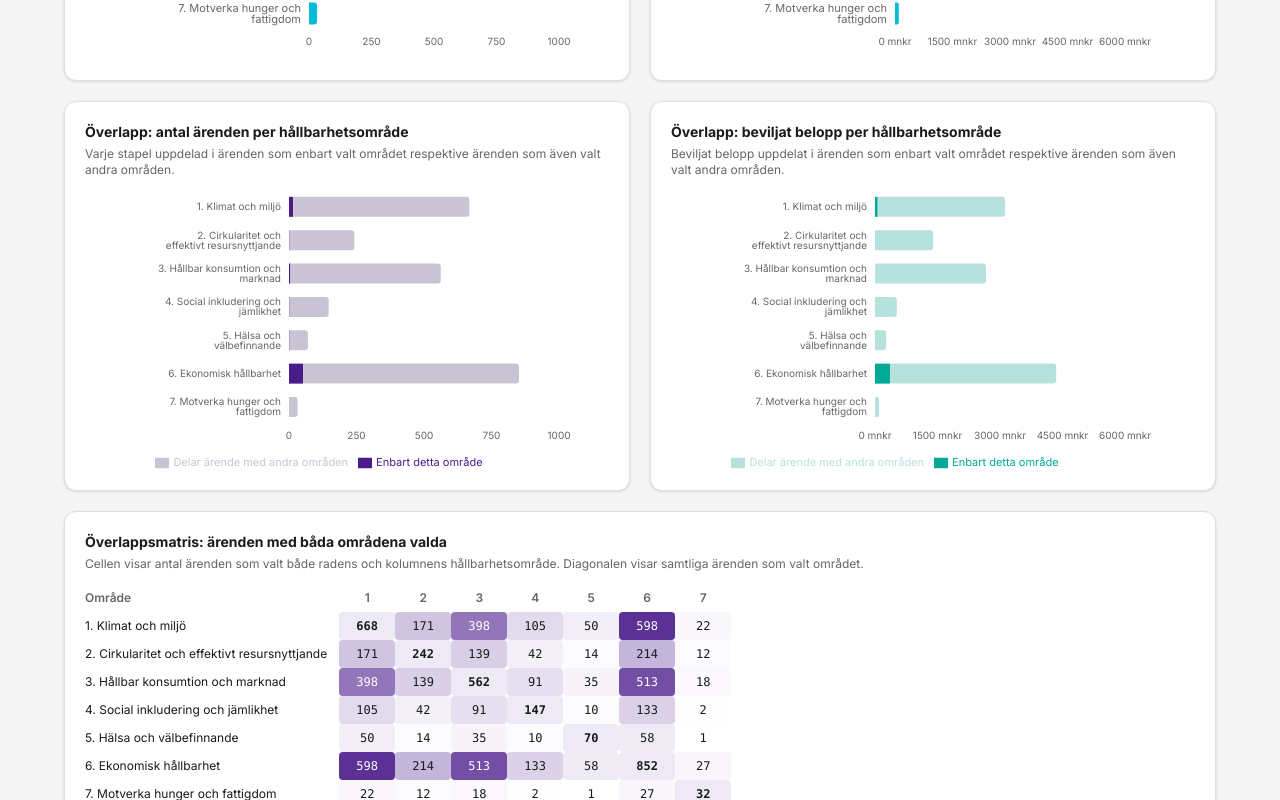
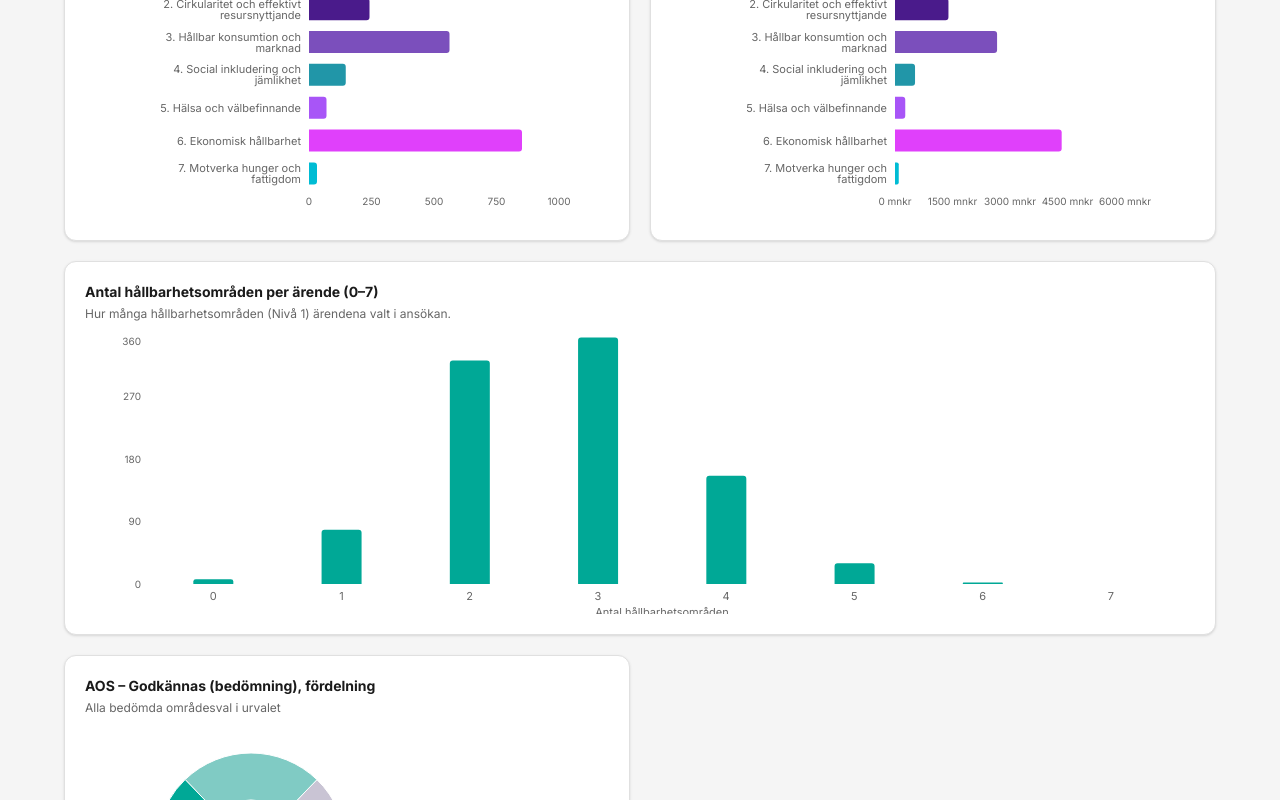
Before and after one commit to bjoottG/hallbarighet, a Next.js app: page /diagram in a window 1280 px wide. Shown: the part 780-1580 px from the top of the page. Built offline with nearby package versions, Linux system fonts and the light colour scheme.

Commit message:
Diagram: ta bort överlappsdiagrammen, visa Översiktens sju KPI:er
Överlappsvarningarna i områdesdiagrammens undertexter behålls.

Co-Authored-By: Claude Fable 5 <noreply@anthropic.com>

```diff
--- a/src/app/diagram/page.tsx
+++ b/src/app/diagram/page.tsx
@@ -8,10 +8,11 @@ import KPICard from '@/components/KPICard';
 import { ChartCard } from '@/components/Cards';
 import { useFilters } from '@/context/FilterContext';
 import {
-  kpiAntalArenden, kpiBeviljat, kpiUtbetalt,
+  kpiAntalArenden, kpiBeviljat, kpiUtbetalt, kpiAndelMedOmrade,
+  kpiSnittOmraden, kpiAndelAosPositiv, kpiAndelAouGodkand,
   perOmrade, perDelomrade, aosPerOmrade, aouPerOmrade, aosFordelning,
-  fordelningAntalOmraden, overlappPerOmrade, overlappMatris,
-  formatNumber, formatKr,
+  fordelningAntalOmraden,
+  formatNumber, formatKr, formatKrFull, formatPct,
 } from '@/lib/dataUtils';
 import {
   DIAGRAM_COLORS, OMRADE_FARG, AOS_FARG, AOU_FARG, AOS_SKALA, AOU_SKALA,
@@ -31,8 +32,6 @@ export default function DiagramPage() {
   const aos = useMemo(() => aosPerOmrade(filtered), [filtered]);
   const aou = useMemo(() => aouPerOmrade(filtered), [filtered]);
   const fordelning = useMemo(() => fordelningAntalOmraden(filtered), [filtered]);
-  const overlapp = useMemo(() => overlappPerOmrade(filtered), [filtered]);
-  const matris = useMemo(() => overlappMatris(filtered), [filtered]);
   const aosTotal = useMemo(
     () => aosFordelning(filtered).map((d) => ({ name: AOS_SKALA[d.niva], value: d.antal, niva: d.niva })).filter((d) => d.value > 0),
     [filtered],
@@ -58,11 +57,15 @@ export default function DiagramPage() {
 
       <main className="max-w-[1200px] mx-auto px-6 py-5 flex flex-col gap-5">
 
-        {/* KPI-rad */}
-        <div className="grid grid-cols-3 gap-4">
+        {/* KPI-rad (samma som Översikt) */}
+        <div className="grid grid-cols-4 gap-4">
           <KPICard title="Antal ärenden" value={`${formatNumber(kpiAntalArenden(filtered))} st`} />
-          <KPICard title="Beviljat belopp" value={formatKr(kpiBeviljat(filtered))} />
-          <KPICard title="Utbetalt belopp" value={formatKr(kpiUtbetalt(filtered))} />
+          <KPICard title="Beviljat belopp" value={formatKr(kpiBeviljat(filtered))} subtitle={formatKrFull(kpiBeviljat(filtered))} />
+          <KPICard title="Utbetalt belopp" value={formatKr(kpiUtbetalt(filtered))} subtitle={formatKrFull(kpiUtbetalt(filtered))} />
+          <KPICard title="Ärenden med hållbarhetsområde" value={formatPct(kpiAndelMedOmrade(filtered))} subtitle="Andel med minst ett valt område (Nivå 1)" />
+          <KPICard title="Områden per ärende" value={kpiSnittOmraden(filtered).toLocaleString('sv-SE', { maximumFractionDigits: 1 })} subtitle="Genomsnitt av valda hållbarhetsområden" />
+          <KPICard title="AOS: Positiv eller Transformativt" value={formatPct(kpiAndelAosPositiv(filtered))} subtitle="Andel av bedömda områdesval (nivå 2–3)" />
+          <KPICard title="Godkända slutliga AOU" value={formatPct(kpiAndelAouGodkand(filtered))} subtitle="Andel av AOU-bedömda områdesval" />
         </div>
 
         {/* Rad 1: Ärenden + beviljat per hållbarhetsområde */}
@@ -100,98 +103,6 @@ export default function DiagramPage() {
             </ResponsiveContainer>
           </ChartCard>
         </div>
-
-        {/* Rad 1a: Överlapp mellan hållbarhetsområden */}
-        <div className="grid grid-cols-2 gap-5">
-          <ChartCard
-            title="Överlapp: antal ärenden per hållbarhetsområde"
-            subtitle="Varje stapel uppdelad i ärenden som enbart valt området respektive ärenden som även valt andra områden."
-          >
-            <ResponsiveContainer width="100%" height={280}>
-              <BarChart layout="vertical" data={overlapp} margin={{ left: 4, right: 50, top: 0, bottom: 0 }}>
-                <XAxis type="number" tick={{ fontSize: 10 }} tickLine={false} axisLine={false} />
-                <YAxis type="category" dataKey="name" width={200} tick={{ fontSize: 10 }} tickLine={false} axisLine={false} interval={0} />
-                <Tooltip contentStyle={TOOLTIP_STYLE}
-                  formatter={(v, n) => [`${formatNumber(Number(v))} st`, n === 'enbart' ? 'Enbart detta område' : 'Delar ärende med andra områden']} />
-                <Legend formatter={(v) => (v === 'enbart' ? 'Enbart detta område' : 'Delar ärende med andra områden')} wrapperStyle={{ fontSize: 11 }} />
-                <Bar dataKey="enbart" stackId="o" fill="#4A1B8B" maxBarSize={20} />
-                <Bar dataKey="delat" stackId="o" fill="#C9C4D4" radius={[0, 3, 3, 0]} maxBarSize={20} />
-              </BarChart>
-            </ResponsiveContainer>
-          </ChartCard>
-
-          <ChartCard
-            title="Överlapp: beviljat belopp per hållbarhetsområde"
-            subtitle="Beviljat belopp uppdelat i ärenden som enbart valt området respektive ärenden som även valt andra områden."
-          >
-            <ResponsiveContainer width="100%" height={280}>
-              <BarChart layout="vertical" data={overlapp} margin={{ left: 4, right: 70, top: 0, bottom: 0 }}>
-                <XAxis type="number" tick={{ fontSize: 10 }} tickLine={false} axisLine={false}
-                  tickFormatter={(v) => `${(v / 1_000_000).toFixed(0)} mnkr`} />
-                <YAxis type="category" dataKey="name" width={200} tick={{ fontSize: 10 }} tickLine={false} axisLine={false} interval={0} />
-                <Tooltip contentStyle={TOOLTIP_STYLE}
-                  formatter={(v, n) => [formatKr(Number(v)), n === 'beviljatEnbart' ? 'Enbart detta område' : 'Delar ärende med andra områden']} />
-                <Legend formatter={(v) => (v === 'beviljatEnbart' ? 'Enbart detta område' : 'Delar ärende med andra områden')} wrapperStyle={{ fontSize: 11 }} />
-                <Bar dataKey="beviljatEnbart" stackId="b" fill="#00A896" maxBarSize={20} />
-                <Bar dataKey="beviljatDelat" stackId="b" fill="#B7E1DC" radius={[0, 3, 3, 0]} maxBarSize={20} />
-              </BarChart>
-            </ResponsiveContainer>
-          </ChartCard>
-        </div>
-
-        {/* Rad 1a2: Överlappsmatris */}
-        <ChartCard
-          title="Överlappsmatris: ärenden med båda områdena valda"
-          subtitle="Cellen visar antal ärenden som valt både radens och kolumnens hållbarhetsområde. Diagonalen visar samtliga ärenden som valt området."
-        >
-          {(() => {
-            const maxOffDiag = Math.max(1, ...matris.flatMap((rad) =>
-              matris.filter((k) => k.id !== rad.id).map((k) => rad.counts[k.id]),
-            ));
-            return (
-              <div className="overflow-x-auto">
-                <table className="text-xs border-collapse">
-                  <thead>
-                    <tr>
-                      <th className="text-left py-1.5 pr-3 font-semibold" style={{ color: 'var(--color-text-muted)' }}>Område</th>
-                      {matris.map((k) => (
-                        <th key={k.id} className="text-center py-1.5 px-1 font-semibold w-14" style={{ color: 'var(--color-text-muted)' }} title={k.name}>
-                          {k.name.split('.')[0]}
-                        </th>
-                      ))}
-                    </tr>
-                  </thead>
-                  <tbody>
-                    {matris.map((rad) => (
-                      <tr key={rad.id}>
-                        <td className="py-1 pr-3 whitespace-nowrap" style={{ color: 'var(--color-text)' }}>{rad.name}</td>
-                        {matris.map((kol) => {
-                          const v = rad.counts[kol.id];
-                          const diagonal = rad.id === kol.id;
-                          const alpha = diagonal ? 0 : Math.min(0.9, (v / maxOffDiag) * 0.9);
-                          return (
-                            <td
-                              key={kol.id}
-                              className="text-center py-1.5 px-1 font-mono rounded"
-                              title={`${rad.name} × ${kol.name}: ${formatNumber(v)} ärenden`}
-                              style={{
-                                background: diagonal ? 'var(--color-kpi-bg)' : `rgba(74, 27, 139, ${alpha})`,
-                                color: !diagonal && alpha > 0.45 ? '#fff' : 'var(--color-text)',
-                                fontWeight: diagonal ? 700 : 400,
-                              }}
-                            >
-                              {formatNumber(v)}
-                            </td>
-                          );
-                        })}
-                      </tr>
-                    ))}
-                  </tbody>
-                </table>
-              </div>
-            );
-          })()}
-        </ChartCard>
 
         {/* Rad 1b: Antal hållbarhetsområden per ärende */}
         <ChartCard
--- a/src/lib/dataUtils.ts
+++ b/src/lib/dataUtils.ts
@@ -169,45 +169,6 @@ export function perDelomrade(rows: Arende[]): DelomradeRad[] {
   return result;
 }
 
-export interface OverlappRad {
-  id: string;
-  name: string;
-  /** Ärenden som enbart valt detta område */
-  enbart: number;
-  /** Ärenden som valt detta område och minst ett till */
-  delat: number;
-  beviljatEnbart: number;
-  beviljatDelat: number;
-}
-
-/** Per område: uppdelning i ärenden som enbart valt området respektive delar ärendet med andra områden */
-export function overlappPerOmrade(rows: Arende[]): OverlappRad[] {
-  return OMRADEN.map((o) => {
-    const valda = rows.filter((r) => r.omraden[o.id]?.valt);
-    const enbartRader = valda.filter((r) => antalOmraden(r) === 1);
-    const delatRader = valda.filter((r) => antalOmraden(r) > 1);
-    return {
-      id: o.id,
-      name: `${o.nummer}. ${o.namn}`,
-      enbart: enbartRader.length,
-      delat: delatRader.length,
-      beviljatEnbart: enbartRader.reduce((s, r) => s + (r.beviljat || 0), 0),
-      beviljatDelat: delatRader.reduce((s, r) => s + (r.beviljat || 0), 0),
-    };
-  });
-}
-
-/** Överlappsmatris: antal ärenden som valt både område i och område j (diagonalen = alla som valt området) */
-export function overlappMatris(rows: Arende[]): { id: string; name: string; counts: Record<string, number> }[] {
-  return OMRADEN.map((a) => {
-    const counts: Record<string, number> = {};
-    for (const b of OMRADEN) {
-      counts[b.id] = rows.filter((r) => r.omraden[a.id]?.valt && r.omraden[b.id]?.valt).length;
-    }
-    return { id: a.id, name: `${a.nummer}. ${a.namn}`, counts };
-  });
-}
-
 /** Krysstabell: antal AOS-bedömningar per område och nivå 0–3 */
 export function aosPerOmrade(rows: Arende[]): { id: string; name: string; n0: number; n1: number; n2: number; n3: number; total: number }[] {
   return OMRADEN.map((o) => {
```
